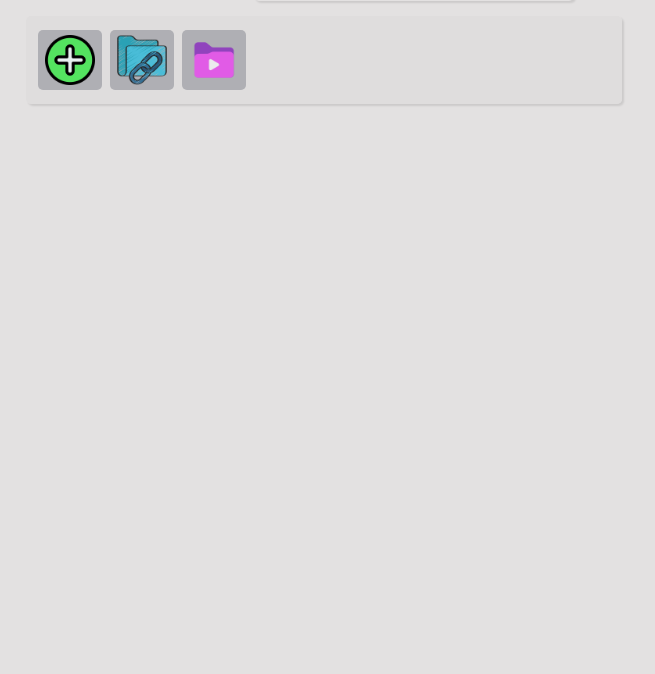
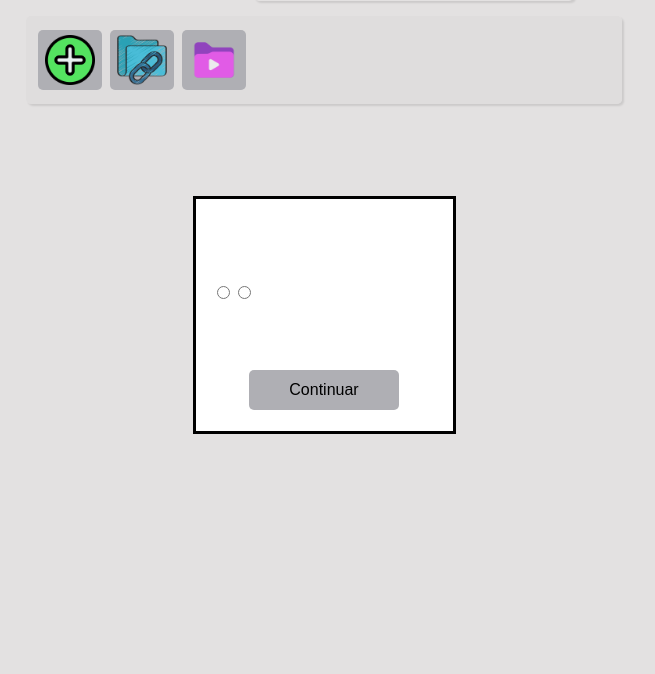
Before and after one commit to dev-drizzithiago/ProjetoDjangoYouTube, a Django app: page / in a window 1280 px wide. Shown: the part 245-919 px from the top of the page, without its empty margins (316-971 px from the left). Run offline with Django 4.2, Linux system fonts and the light colour scheme.

Commit message:
Update style.css

```diff
--- a/core/static/css/style.css
+++ b/core/static/css/style.css
@@ -176,3 +176,37 @@
     width: 90px;
     height: 60px;
 }
+
+dialog.modalOpcMidia{
+    display: block;
+    width: 225px;
+    height: 200px;
+    align-items: center;
+    align-content: center;
+}
+    .opcMidiadownload{
+        width: 200px;
+        height: 150px;
+
+        display: inline-flex;
+        align-items: center;
+        align-content: center;
+    }
+    .opcRadioMidia{
+        display: inline-flex;
+        align-items: center;
+        align-content: center;
+    }
+    .continuarOpcMidia {
+        display: grid;
+        align-items: center;
+        align-content: center;
+    }
+    .btnOpcMidia {
+        display: flex;
+        justify-content: center;
+        justify-self: center;
+        align-items: center;
+        width: 150px;
+        height: 40px;
+    }
```
